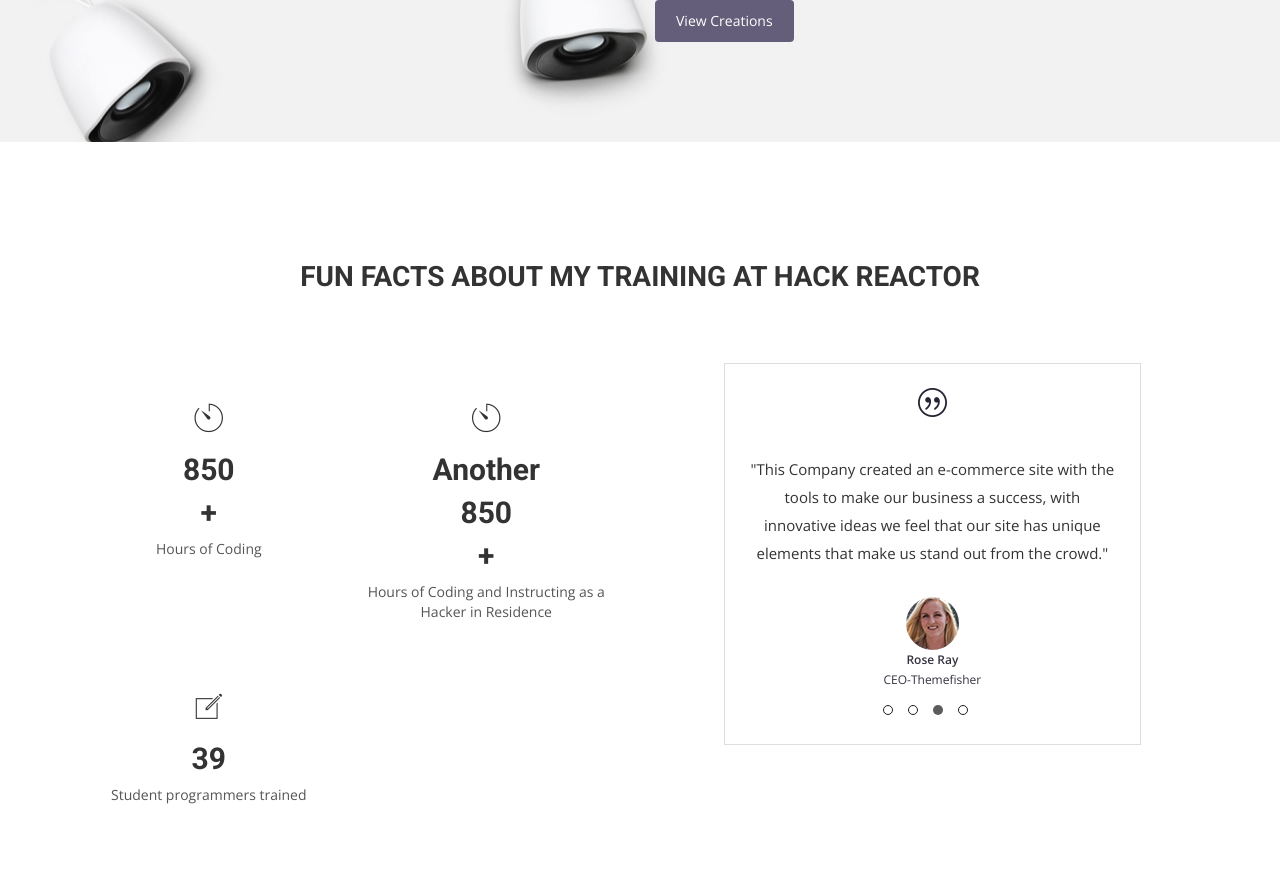
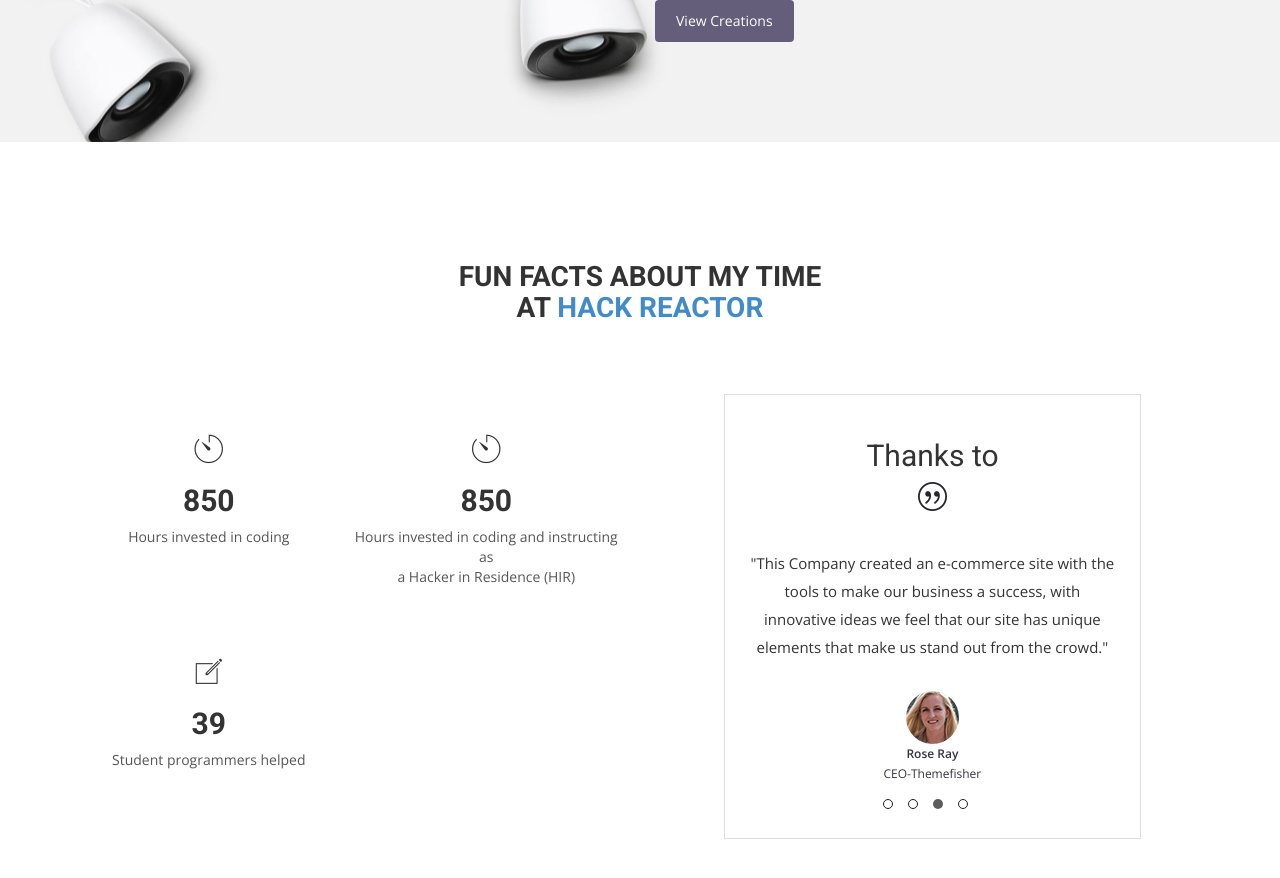
Before and after one commit to jimmy-james/jimmy-james.github.io, a Jekyll site: the page built from index.html, in a window 1280 px wide and 900 px high, scrolled down 2357 px. Shown: the top 878 px of the window. Built offline with Jekyll 4.4.1, drawn with Linux system fonts in a browser that asks for light colours; nearby versions of some CDN libraries; some web fonts are replaced.

Commit message:
refactor

```diff
--- a/index.html
+++ b/index.html
@@ -75,7 +75,7 @@ permalink: /
   <div class="container">
     <div class="row">
       <div class="section-title text-center">
-        <h2>Fun Facts About My Training at Hack Reactor</h2>
+        <h2>Fun Facts About My Time<br>at <a href rel="www.hackreactor.com">Hack Reactor</a></h2>
         <p></p>
       </div>
     </div>
@@ -86,22 +86,22 @@ permalink: /
             <li>
               <div class="block">
                 <i class="ion-ios-timer-outline"></i>
-                <h4 class="counter">850</h4><h4>+</h4>
-                <span>Hours of Coding</span>
+                <h4 class="counter">850</h4>
+                <span>Hours invested in coding</span>
               </div>
             </li>
             <li>
               <div class="block">
                 <i class="ion-ios-timer-outline"></i>
-                <h4>Another</h4><h4 class="counter">850</h4><h4>+</h4>
-                <span>Hours of Coding and Instructing as a Hacker in Residence</span>
+                <h4 class="counter">850</h4>
+                <span>Hours invested in coding and instructing as<br>a Hacker in Residence (HIR)</span>
               </div>
             </li>
             <li>
               <div class="block">
                 <i class="ion-ios-compose-outline"></i>
                 <h4 class="counter">39</h4>
-                <span>Student programmers trained</span>
+                <span>Student programmers helped</span>
               </div>
             </li>
           </ul>
@@ -109,6 +109,7 @@ permalink: /
       </div>
       <div class="col-md-6">
         <div class="testimonial-carousel">
+          <h2>Thanks to</h2>
           <div id="testimonial-slider" class="owl-carousel">
             <div>
                 <img src="img/cotation.png" alt="IMG">
```
